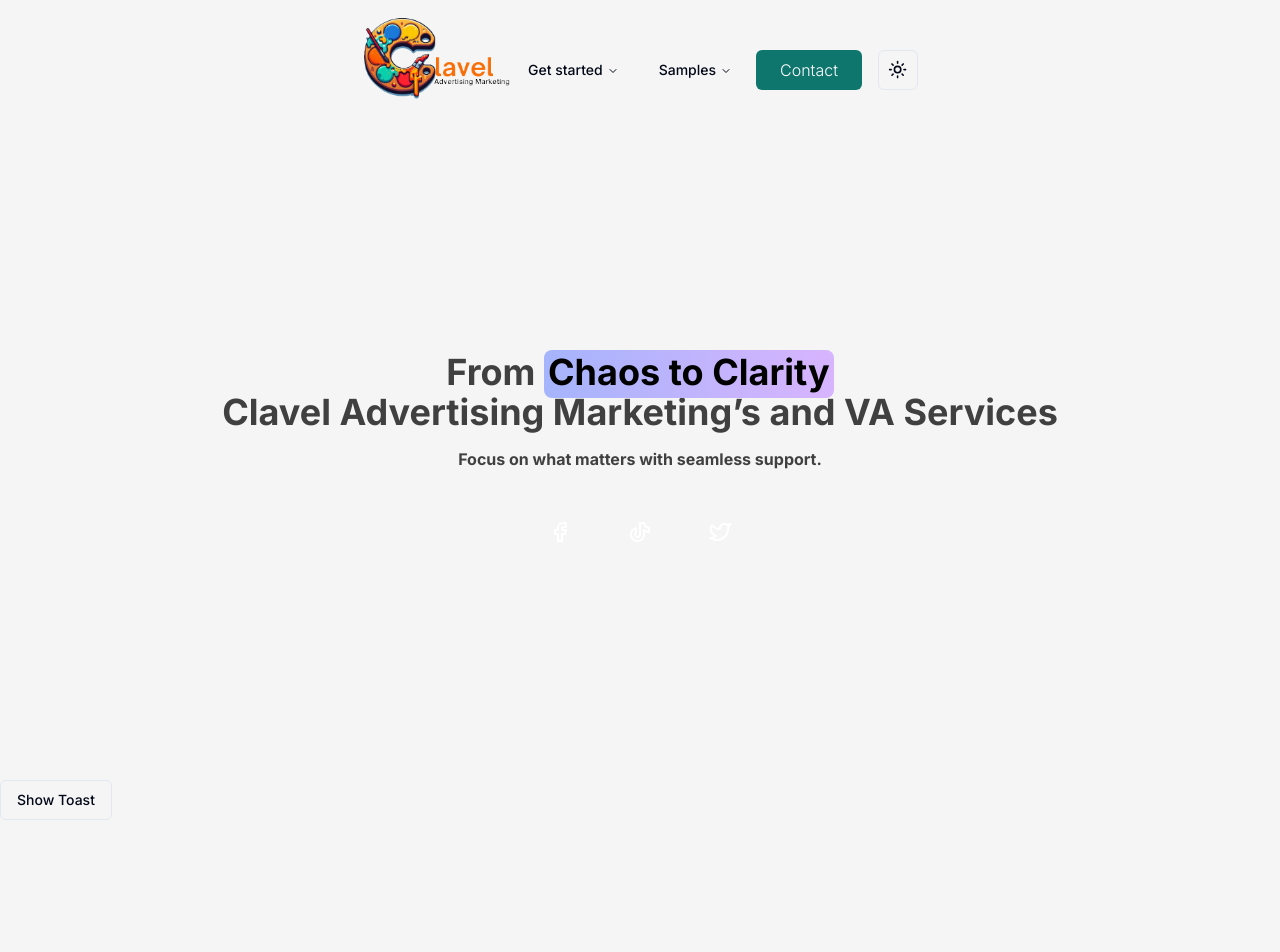
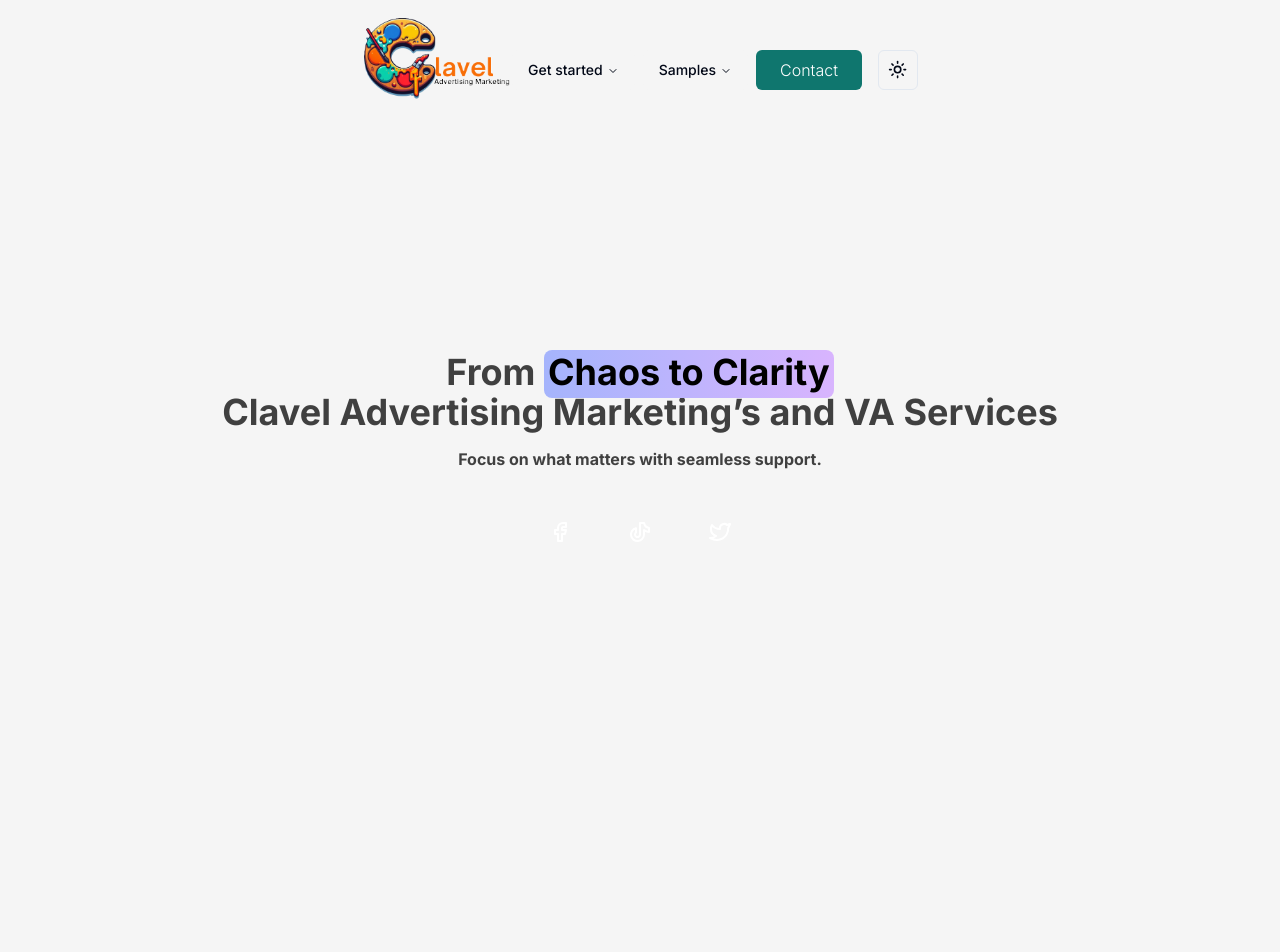
Before and after one commit to clavelian/ClavelAdvertisingMarketing, a Next.js app in the folder cad/: page / in a window 1280 px wide. Shown: the top 952 px of the page. Built offline with nearby package versions, Linux system fonts and the light colour scheme.

Commit message:
deleted sample toaster from main page

```diff
--- a/cad/app/page.tsx
+++ b/cad/app/page.tsx
@@ -5,7 +5,6 @@ import { StickyScrollRevealDemo } from "../components/stickyScroll";
 import { HeroHighlightDemo } from "../components/hero";
 import { AnimatedModalDemo } from "@/components/animeModal";
 import Footer from "@/components/footer";
-import { ToastSimple } from "@/components/toast";
 
 export default function Home() {
   return (
@@ -19,7 +18,6 @@ export default function Home() {
       {/* =================body section================= */}
       <main className="h-[55rem]">
         <HeroHighlightDemo />
-        <ToastSimple />
       </main>
       <div className="fixed bottom-[10rem] right-[6rem]">
         <aside className=""></aside>
```
